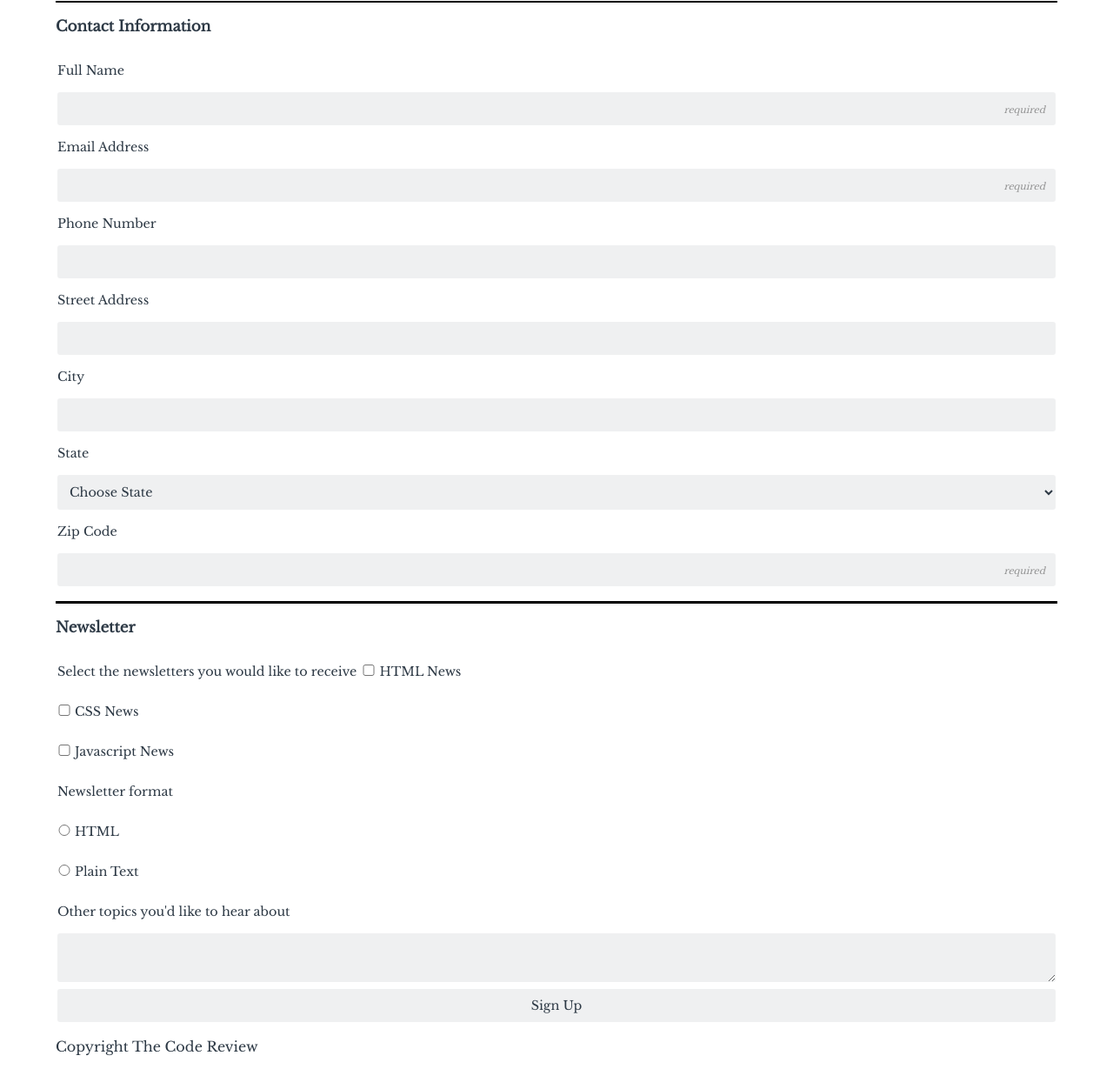
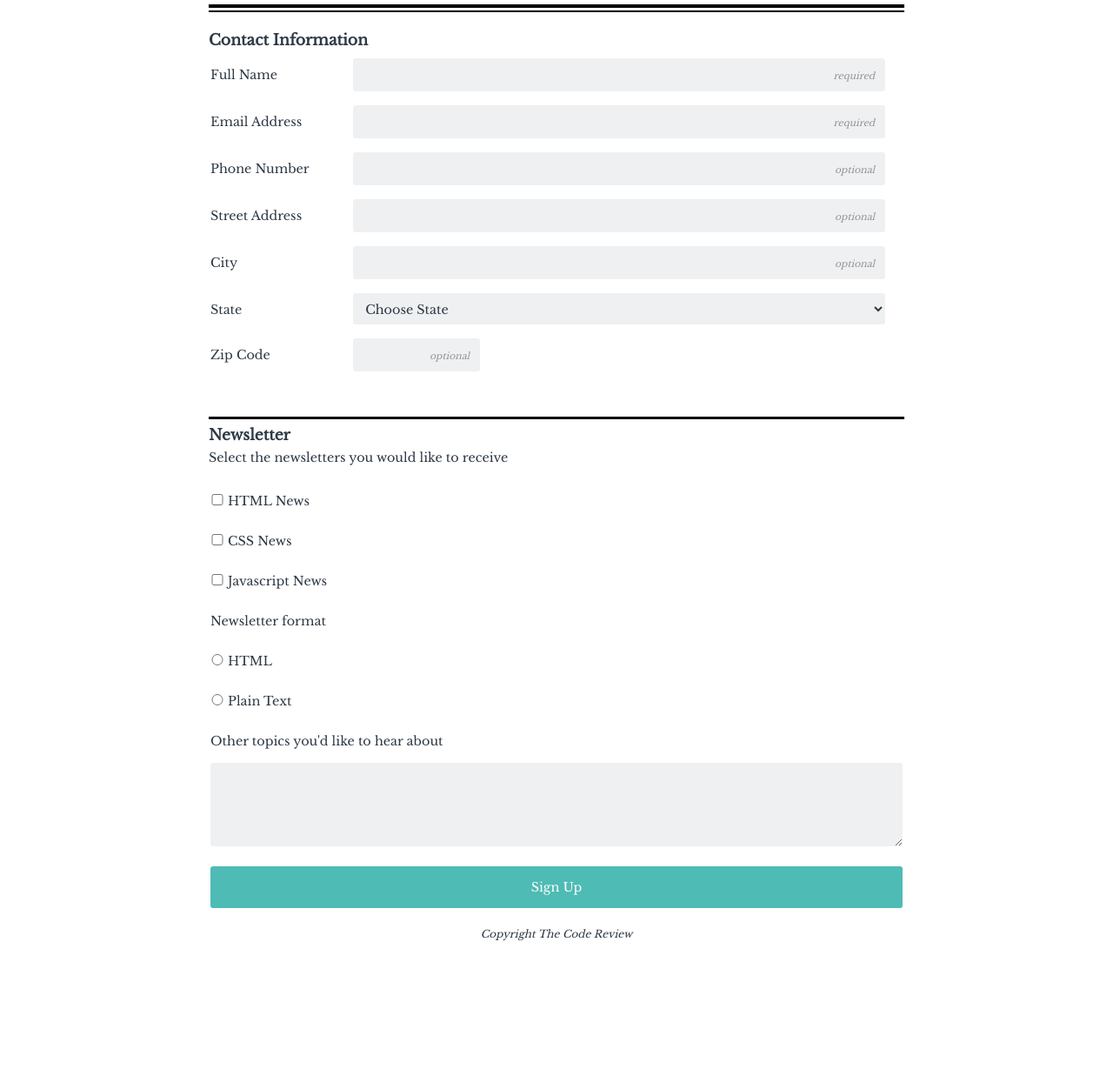
Before and after one commit to tomfurby/techdegree-project-3, a plain HTML site: page index.html in a window 1280 px wide. Shown: the part 239-1468 px from the top of the page at 87% size. After the commit the page ends 1370 px from the top, so only its background shows below. Drawn offline with nearby package versions, Linux system fonts and the light colour scheme.

Commit message:
Final import

```diff
--- a/css/style.css
+++ b/css/style.css
@@ -14,7 +14,7 @@ body {
 
 header {
     color: white;
-    background: #2d3945;
+    background: #386899;
     text-align: center;
     padding: 20px;
     font-size: 1em;
@@ -24,13 +24,20 @@ h1 {
     font-weight: 100;
 }
 
+p {
+    margin-bottom: 0;
+}
 
-
+legend {
+    font-size: 1.2em;
+    line-height: 2;
+    padding: 10px 0;
+    font-weight: bold;
+}
 
 input,
 textarea,
 select {
-    /* display: block; */
     border-radius: 5px;
     padding: 10px;
     margin-top: 5px;
@@ -39,12 +46,14 @@ select {
     background: #eff0f1;
     outline: none;
     border: 2px solid white;
+    transition: background-color 1.4s;
 }
 
 input:focus,
 textarea:focus,
 select:focus {
     border: 2px solid #46698b;
+    background: #d8d7d7;
 }
 
 label {
@@ -57,11 +66,44 @@ label {
 input[type="checkbox"],
 input[type="radio"] {
     display: inline-block;
-    padding: none;
     width: 20px;
     background: white;
 }
 
+input[type="submit"] {
+    background: #4ebbb5;
+    color: white;
+    padding: 15px;
+    margin-top: 15px;
+}
+
+select {
+    font-size: .9em;
+}
+
+textarea {
+    padding-bottom: 50px;
+}
+
+footer {
+    display: block;
+    font-size: .75em;
+    text-align: center;
+    font-style: italic;
+    margin-top: 20px;
+    margin-bottom: 50px;
+}
+
+/*------- ID SELECTORS --------*/
+
+#state {
+    height: 40px;
+}
+
+#zip {
+    width: 150px;
+    display: block;
+}
 
 /*------- CLASS STYLES --------*/
 
@@ -78,17 +120,18 @@ input[type="radio"] {
 }
 .header-text {
     text-align: center;
-    padding-bottom: 15px;
+    padding: 20px;
     margin-bottom: 3px;
     border-bottom: 4px solid black;
+
 }
 
 .contact {
     border-bottom: 3px solid black;
     border-top: 2px solid black;
-    padding-bottom: 15px;
+    padding: 15px 0 40px;
+
 }
-
 
 ::placeholder {
     text-align: right;
@@ -97,6 +140,43 @@ input[type="radio"] {
     font-size: .75em;
     padding-right: 2px;
 }
+
+/*------- MEDIA QUERIES --------*/
+
+@media (min-width: 769px) {
+
+    body {
+        flex-direction: row;
+    }
+
+    #name,
+    #email,
+    #phone,
+    #address,
+    #city,
+    #state  {
+        flex: 1 1 auto;
+        width: 77%;
+        margin-bottom: 10px;
+    }
+
+    .contact label {
+        width: 20%;
+    }
+
+    .wrapper {
+        max-width: 800px;
+    }
+
+    #zip {
+        display: inline;
+        margin-bottom: 10px;
+    }
+
+}
+
+
+
 
 
 
@@ -108,10 +188,6 @@ legend {
     margin: 0;
     padding: 0;
     width: 100%;
-
-    + * {
-        clear: both;
-    }
 }
 
 fieldset {
@@ -120,7 +196,3 @@ fieldset {
     margin: 0;
     min-width: 0;
 }
-
-body:not(:-moz-handler-blocked) fieldset {
-    display: table-cell;
-}
--- a/index.html
+++ b/index.html
@@ -1,5 +1,5 @@
 <!DOCTYPE html>
-<html>
+<html lang="en">
 <head>
     <meta charset="utf-8">
     <meta name="viewport" content="width=device-width, initial-scale=1">
@@ -23,24 +23,24 @@
         <form>
             <div class="container contact">
                 <fieldset>
-                    <legend><h3>Contact Information</h3></legend>
+                    <legend>Contact Information</legend>
                     <label for="name">Full Name</label>
-                    <input type="text" id="name" name="user_name" placeholder="required">
+                    <input required type="text" id="name" name="user_name" placeholder="required">
 
-                    <label for="name">Email Address</label>
-                    <input type="email" id="email" name="user_email" placeholder="required">
+                    <label for="email">Email Address</label>
+                    <input required type="email" id="email" name="user_email" placeholder="required">
 
-                    <label for="name">Phone Number</label>
-                    <input type="tel" id="phone" name="user_number" placeholder="">
+                    <label for="phone">Phone Number</label>
+                    <input type="tel" id="phone" name="user_number" placeholder="optional">
 
-                    <label for="name">Street Address</label>
-                    <input type="text" id="address" name="user_address" placeholder="">
+                    <label for="address">Street Address</label>
+                    <input type="text" id="address" name="user_address" placeholder="optional">
 
-                    <label for="name">City</label>
-                    <input type="text" id="city" name="user_city" placeholder="">
+                    <label for="city">City</label>
+                    <input type="text" id="city" name="user_city" placeholder="optional">
 
-                    <label for="name">State</label>
-                    <select type>
+                    <label for="state">State</label>
+                    <select id="state">
                             <option value="choose">Choose State</option>
                             <option value="ACT">ACT</option>
                             <option value="NSW">NSW</option>
@@ -50,16 +50,16 @@
                             <option value="WA">WA</option>
                         </select><br>
 
-                    <label for="name">Zip Code</label>
-                    <input type="text" id="zip" name="user_zip" placeholder="required">
+                    <label for="zip">Zip Code</label>
+                    <input type="text" id="zip" name="user_zip" placeholder="optional">
                 </fieldset>
 
             </div>
             <div class="container newsletter">
                 <fieldset>
-                    <legend><h3>Newsletter</h3></legend>
+                    <legend>Newsletter</legend>
 
-                    <label>Select the newsletters you would like to receive</label>
+                    <p>Select the newsletters you would like to receive</p><br>
 
 
                     <input type="checkbox" id="html" name="newsletter" value="HTML_news"><label for="html">HTML News</label><br>
@@ -76,7 +76,7 @@
 
                     <textarea id="topics" name="user_topics"></textarea>
 
-                    <input type="button" id="sign_up" name="user_signup" value="Sign Up">
+                    <input type="submit" id="sign_up" name="user_signup" value="Sign Up">
                 </fieldset>
             </div>
         </form>
```
